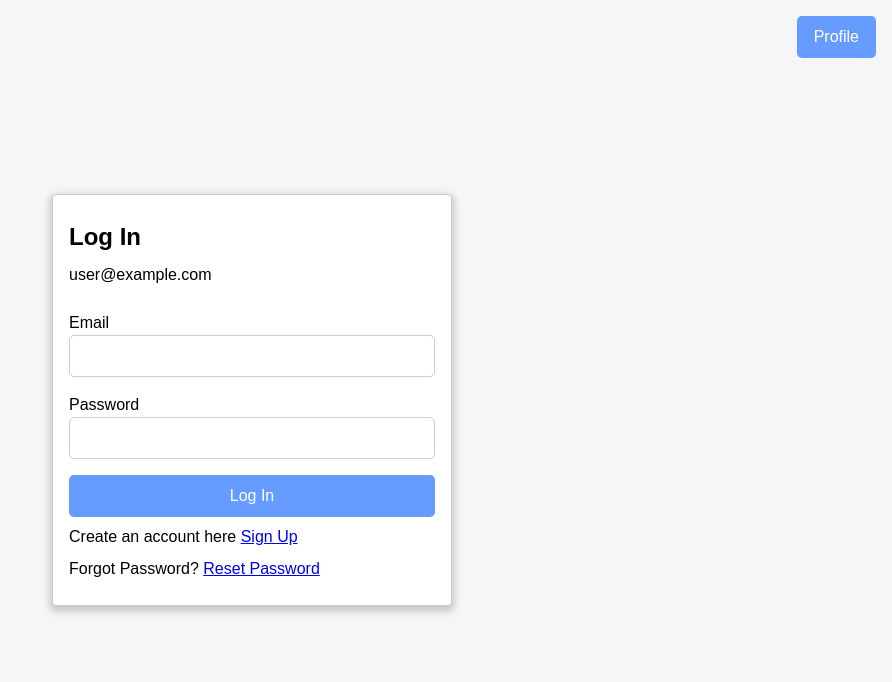
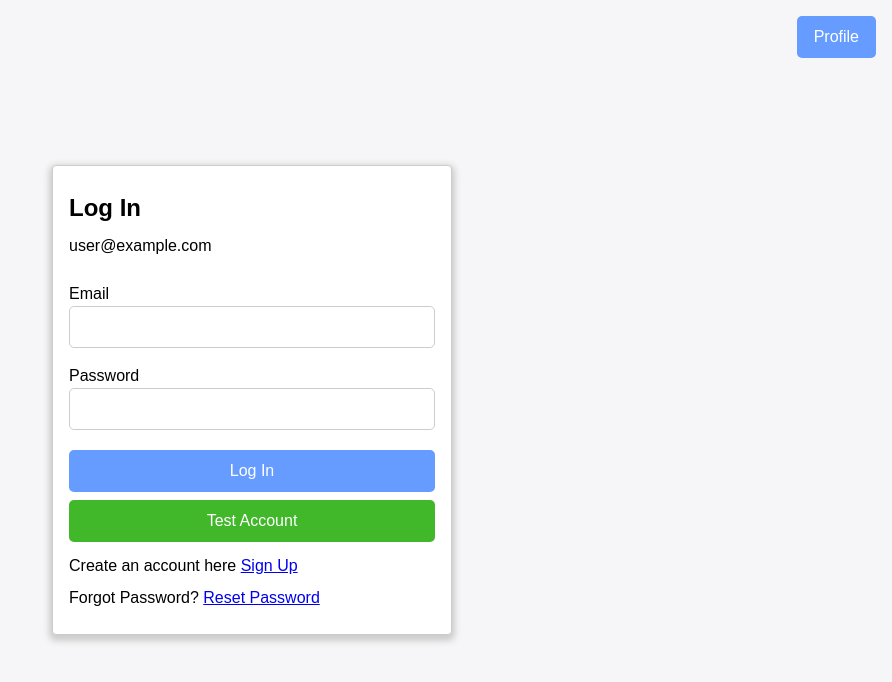
Before and after one commit to ThomasTW935/ToDoList-With-Authentication, a React (Create React App) app: page /login in a window 1280 px wide. Shown: the top 682 px of the page, without its empty margins (388-1280 px from the left). Built offline with nearby package versions, Linux system fonts and the light colour scheme; no server answers; sample sign-in values are in the browser's storage.

Commit message:
Remove login and signup button at navbar

```diff
--- a/src/components/NavBar.js
+++ b/src/components/NavBar.js
@@ -1,26 +1,25 @@
-import React from 'react'
-import {Link} from 'react-router-dom'
-import {useAuth} from '../context/AuthContext'
+import React from "react"
+import { Link } from "react-router-dom"
+import { useAuth } from "../context/AuthContext"
 
 export default function NavBar() {
-    const {currentUser} = useAuth()
+  const { currentUser } = useAuth()
 
-    const renderComponent=()=>{
-        if(currentUser) {
-            return <Link to='/profile' className='btn btn-primary'>Profile</Link>
-        }
-        return <>
-            <Link to='/login' className='btn btn-primary'>Login</Link>
-            <Link to='/signup' className='btn btn-neutral'>Sign Up</Link>
-        </>
+  const renderComponent = () => {
+    if (currentUser) {
+      return (
+        <Link to="/profile" className="btn btn-primary">
+          Profile
+        </Link>
+      )
+    }
+    return (
+      <>
+        {/* <Link to='/login' className='btn btn-primary'>Login</Link>
+            <Link to='/signup' className='btn btn-neutral'>Sign Up</Link> */}
+      </>
+    )
+  }
 
-    }
-
-    return (
-        <nav>
-            {
-                renderComponent()
-            }
-        </nav>
-    )
+  return <nav>{renderComponent()}</nav>
 }
--- a/src/components/authentication/Login.js
+++ b/src/components/authentication/Login.js
@@ -1,22 +1,31 @@
-import React, { useRef, useState } from 'react'
-import {Link, useHistory} from 'react-router-dom'
-import {useAuth} from '../../context/AuthContext'
+import React, { useRef, useState } from "react"
+import { Link, useHistory } from "react-router-dom"
+import { useAuth } from "../../context/AuthContext"
 
 const ERRORS = {
-  INVALID_EMAIL: 'auth/invalid-email',
-  USER_DISABLED: 'auth/user-disabled',
-  USER_NOT_FOUND: 'auth/user-not-found',
-  WRONG_PASSWORD: 'auth/wrong-password',
+  INVALID_EMAIL: "auth/invalid-email",
+  USER_DISABLED: "auth/user-disabled",
+  USER_NOT_FOUND: "auth/user-not-found",
+  WRONG_PASSWORD: "auth/wrong-password",
 }
 
-function setErrorMessage(error){
-  let errorMessage = ''
-  switch(error){
-    case ERRORS.INVALID_EMAIL: errorMessage = 'Invalid Email'  ;break;
-    case ERRORS.USER_DISABLED: errorMessage = 'User Disabled' ;break;
-    case ERRORS.USER_NOT_FOUND: errorMessage = 'User not found' ;break;
-    case ERRORS.WRONG_PASSWORD: errorMessage = 'Wrong password' ;break;
-    default: errorMessage='Failed to login'
+function setErrorMessage(error) {
+  let errorMessage = ""
+  switch (error) {
+    case ERRORS.INVALID_EMAIL:
+      errorMessage = "Invalid Email"
+      break
+    case ERRORS.USER_DISABLED:
+      errorMessage = "User Disabled"
+      break
+    case ERRORS.USER_NOT_FOUND:
+      errorMessage = "User not found"
+      break
+    case ERRORS.WRONG_PASSWORD:
+      errorMessage = "Wrong password"
+      break
+    default:
+      errorMessage = "Failed to login"
   }
   return errorMessage
 }
@@ -24,45 +33,70 @@ function setErrorMessage(error){
 export default function Login() {
   const emailRef = useRef()
   const passwordRef = useRef()
-    const {currentUser, login} = useAuth()
-    const [error, setError] = useState('')
+  const { currentUser, login } = useAuth()
+  const [error, setError] = useState("")
   const [loading, setLoading] = useState(false)
   const history = useHistory()
 
-    async function handleSubmit(e){
+  async function handleSubmit(e) {
     e.preventDefault()
-
 
     try {
       setLoading(true)
-          setError('')
-          await login(emailRef.current.value,passwordRef.current.value)
-          history.push('/')
-        } catch(err) {
+      setError("")
+      await login(emailRef.current.value, passwordRef.current.value)
+      history.push("/")
+    } catch (err) {
+      setError(setErrorMessage(err.code))
+    }
+    setLoading(false)
+  }
+  async function handleTestAccount(e) {
+    e.preventDefault()
+    try {
+      setLoading(true)
+      setError("")
+      await login("thomastw935@gmail.com", "VA2038wm")
+      history.push("/")
+    } catch (err) {
       setError(setErrorMessage(err.code))
     }
     setLoading(false)
   }
   return (
-      <div className='center'>
-        <div className='formContainer'>
+    <div className="center">
+      <div className="formContainer">
         <h2>Log In</h2>
-          {error && <div className='error'>{error}</div>}
+        {error && <div className="error">{error}</div>}
         {currentUser && currentUser.email}
-          <form onSubmit={handleSubmit} className='form'>
+        <form onSubmit={handleSubmit} className="form">
           <section>
             <label>Email</label>
-              <input type='text' ref={emailRef}/>
+            <input type="text" ref={emailRef} />
           </section>
           <section>
             <label>Password</label>
-              <input type='password' ref={passwordRef}/>
+            <input type="password" ref={passwordRef} />
           </section>
 
-            <button disabled={loading} className='btn btn-primary'>Log In</button>
+          <button disabled={loading} className="btn btn-primary">
+            Log In
+          </button>
+          <button
+            disabled={loading}
+            type="button"
+            onClick={handleTestAccount}
+            className="btn btn-secondary"
+          >
+            Test Account
+          </button>
         </form>
-          <div>Create an account here <Link to='/signup'>Sign Up</Link></div>
-          <div>Forgot Password?  <Link to='/forgot-password'>Reset Password</Link></div>
+        <div>
+          Create an account here <Link to="/signup">Sign Up</Link>
+        </div>
+        <div>
+          Forgot Password? <Link to="/forgot-password">Reset Password</Link>
+        </div>
       </div>
     </div>
   )
--- a/src/styles/_form.scss
+++ b/src/styles/_form.scss
@@ -1,46 +1,47 @@
-body.dark-mode{
-    .formContainer{
-        background:#25273C;
+body.dark-mode {
+  .formContainer {
+    background: #25273c;
     box-shadow: 0px 20px 20px 12px #101018;
-        border:none;
+    border: none;
   }
 }
-.formContainer{
-    border: 1px solid  hsl(0, 0%, 80%);
+.formContainer {
+  border: 1px solid hsl(0, 0%, 80%);
   padding: 1.5em 1em;
   width: 50vw;
   max-width: 400px;
   box-shadow: 0 3px 6px 3px hsl(0, 0%, 80%);
-    display:flex;
-    flex-direction:column;
-    gap: .5em;
-    background:white;
+  display: flex;
+  flex-direction: column;
+  gap: 0.5em;
+  background: white;
   border-radius: 4px;
-    position:absolute;
+  position: absolute;
   left: 50%;
-    top:50%;
-    transform: translate(-50%,-50%);
-    a{
+  top: 50%;
+  transform: translate(-50%, -50%);
+  a {
     align-self: center;
   }
-    .profile{
-        padding: 1em 0 ;
+  .profile {
+    padding: 1em 0;
   }
 }
-.form{
-    section{
-        display:flex;
+.form {
+  section {
+    display: flex;
     flex-direction: column;
     margin: 1em 0;
   }
-    button{
+  button {
     width: 100%;
+    margin: 0.25em 0;
   }
-    input{
+  input {
     border-radius: 4px;
     border: 1px solid hsl(0, 0%, 80%);
     border-radius: 5px;
-        padding: .5em;
-        outline:none;
+    padding: 0.5em;
+    outline: none;
   }
 }
--- a/src/styles/_utility.scss
+++ b/src/styles/_utility.scss
@@ -1,110 +1,112 @@
-.center{
-    display:grid;
+.center {
+  display: grid;
   place-content: center;
 }
-.error{
-    background-color:hsl(0, 50%, 90%);
-    color:hsl(5, 50%, 50%);
+.error {
+  background-color: hsl(0, 50%, 90%);
+  color: hsl(5, 50%, 50%);
   padding: 1em;
   border-radius: 5px;
   margin-top: 1em;
 }
-.message{
-    background-color:hsl(125, 50%, 90%);
-    color:hsl(125, 50%, 50%);
+.message {
+  background-color: hsl(125, 50%, 90%);
+  color: hsl(125, 50%, 50%);
   padding: 1em;
   border-radius: 5px;
   margin-top: 1em;
 }
-.btn{
+.btn {
   border-radius: 5px;
   border: 1px solid transparent;
-    padding: .5em 1em;
+  padding: 0.5em 1em;
   cursor: pointer;
   text-decoration: none;
-    color:inherit;
-    text-align:center;
-    &-primary{
+  color: inherit;
+  text-align: center;
+  &-primary {
     color: white;
-        background:hsl(219, 100%, 70%);
-        &:hover{
-            background:hsl(219, 100%, 60%);
+    background: hsl(219, 100%, 70%);
+    &:hover {
+      opacity: 0.8;
+      //   background: hsl(219, 100%, 60%);
     }
   }
-    &-secondary{
+  &-secondary {
     color: white;
-        align-self:center;
-        background:hsl(110, 63%, 44%);
-        &:hover{
-            background:hsl(110, 63%, 40%);
+    align-self: center;
+    background: hsl(110, 63%, 44%);
+    &:hover {
+      opacity: 0.8;
+      //   background: hsl(110, 63%, 34%);
     }
   }
-    &-neutral{
+  &-neutral {
     border-color: hsl(219, 100%, 70%);
-        &:hover{
-            background:hsl(0, 0%, 90%);
+    &:hover {
+      background: hsl(0, 0%, 90%);
     }
   }
-    &-status{
+  &-status {
     background-color: transparent;
     text-transform: capitalize;
-        opacity: .5;
-        &:hover{
+    opacity: 0.5;
+    &:hover {
       opacity: 1;
     }
-        &-active{
+    &-active {
       opacity: 1;
       color: hsl(220, 100%, 50%);
     }
   }
-    &-trash{
-        background:none;
-        background-image: url('../images/icon-cross.svg');
-        background-position:center;
+  &-trash {
+    background: none;
+    background-image: url("../images/icon-cross.svg");
+    background-position: center;
     background-repeat: no-repeat;
-        @media(min-width: 768px){
+    @media (min-width: 768px) {
       opacity: 0;
     }
   }
 }
 
-.custom-checkbox{
-    position:relative;
-    margin-left: .5em;
-    &-input{
-        position:absolute;
+.custom-checkbox {
+  position: relative;
+  margin-left: 0.5em;
+  &-input {
+    position: absolute;
     left: -9999px;
     opacity: 0;
   }
-    &-input:checked ~ span{
+  &-input:checked ~ span {
     border-color: transparent;
     background: linear-gradient(hsl(192, 100%, 67%), hsl(280, 87%, 65%));
-        &::before{
+    &::before {
       opacity: 1;
     }
   }
-    &-span{
-        position:absolute;
+  &-span {
+    position: absolute;
     left: 50%;
     top: 50%;
     transform: translate(-50%, -50%);
-        height:1.5rem;
+    height: 1.5rem;
     width: 1.5rem;
-        border: 1px solid hsl(0,0%, 70%);
+    border: 1px solid hsl(0, 0%, 70%);
     border-radius: 50%;
-        &:hover{
+    &:hover {
       border-color: black;
     }
-        &::before{
-            content: '';
-            position:absolute;
-            top:50%;
-            left:50%;
+    &::before {
+      content: "";
+      position: absolute;
+      top: 50%;
+      left: 50%;
       transform: translate(-50%, -50%);
       width: 50%;
       height: 50%;
       opacity: 0;
-            background-image: url('../images/icon-check.svg');
+      background-image: url("../images/icon-check.svg");
       background-repeat: no-repeat;
       background-position: center;
     }
--- a/src/styles/main.css
+++ b/src/styles/main.css
@@ -106,7 +106,7 @@ select {
 .btn {
   border-radius: 5px;
   border: 1px solid transparent;
-  padding: .5em 1em;
+  padding: 0.5em 1em;
   cursor: pointer;
   text-decoration: none;
   color: inherit;
@@ -119,7 +119,7 @@ select {
 }
 
 .btn-primary:hover {
-  background: #337aff;
+  opacity: 0.8;
 }
 
 .btn-secondary {
@@ -131,7 +131,7 @@ select {
 }
 
 .btn-secondary:hover {
-  background: #3ba626;
+  opacity: 0.8;
 }
 
 .btn-neutral {
@@ -145,7 +145,7 @@ select {
 .btn-status {
   background-color: transparent;
   text-transform: capitalize;
-  opacity: .5;
+  opacity: 0.5;
 }
 
 .btn-status:hover {
@@ -172,7 +172,7 @@ select {
 
 .custom-checkbox {
   position: relative;
-  margin-left: .5em;
+  margin-left: 0.5em;
 }
 
 .custom-checkbox-input {
@@ -208,7 +208,7 @@ select {
 }
 
 .custom-checkbox-span::before {
-  content: '';
+  content: "";
   position: absolute;
   top: 50%;
   left: 50%;
@@ -223,7 +223,7 @@ select {
 }
 
 body.dark-mode .formContainer {
-  background: #25273C;
+  background: #25273c;
   -webkit-box-shadow: 0px 20px 20px 12px #101018;
           box-shadow: 0px 20px 20px 12px #101018;
   border: none;
@@ -243,7 +243,7 @@ body.dark-mode .formContainer {
   -webkit-box-direction: normal;
       -ms-flex-direction: column;
           flex-direction: column;
-  gap: .5em;
+  gap: 0.5em;
   background: white;
   border-radius: 4px;
   position: absolute;
@@ -276,13 +276,14 @@ body.dark-mode .formContainer {
 
 .form button {
   width: 100%;
+  margin: 0.25em 0;
 }
 
 .form input {
   border-radius: 4px;
   border: 1px solid #cccccc;
   border-radius: 5px;
-  padding: .5em;
+  padding: 0.5em;
   outline: none;
 }
 
```
Also changed, not shown: src/components/App.js (+21 -21 lines), 1 other file (tests, documents, lock files or other folders). Lines whose indentation alone changed are shown as unchanged.
